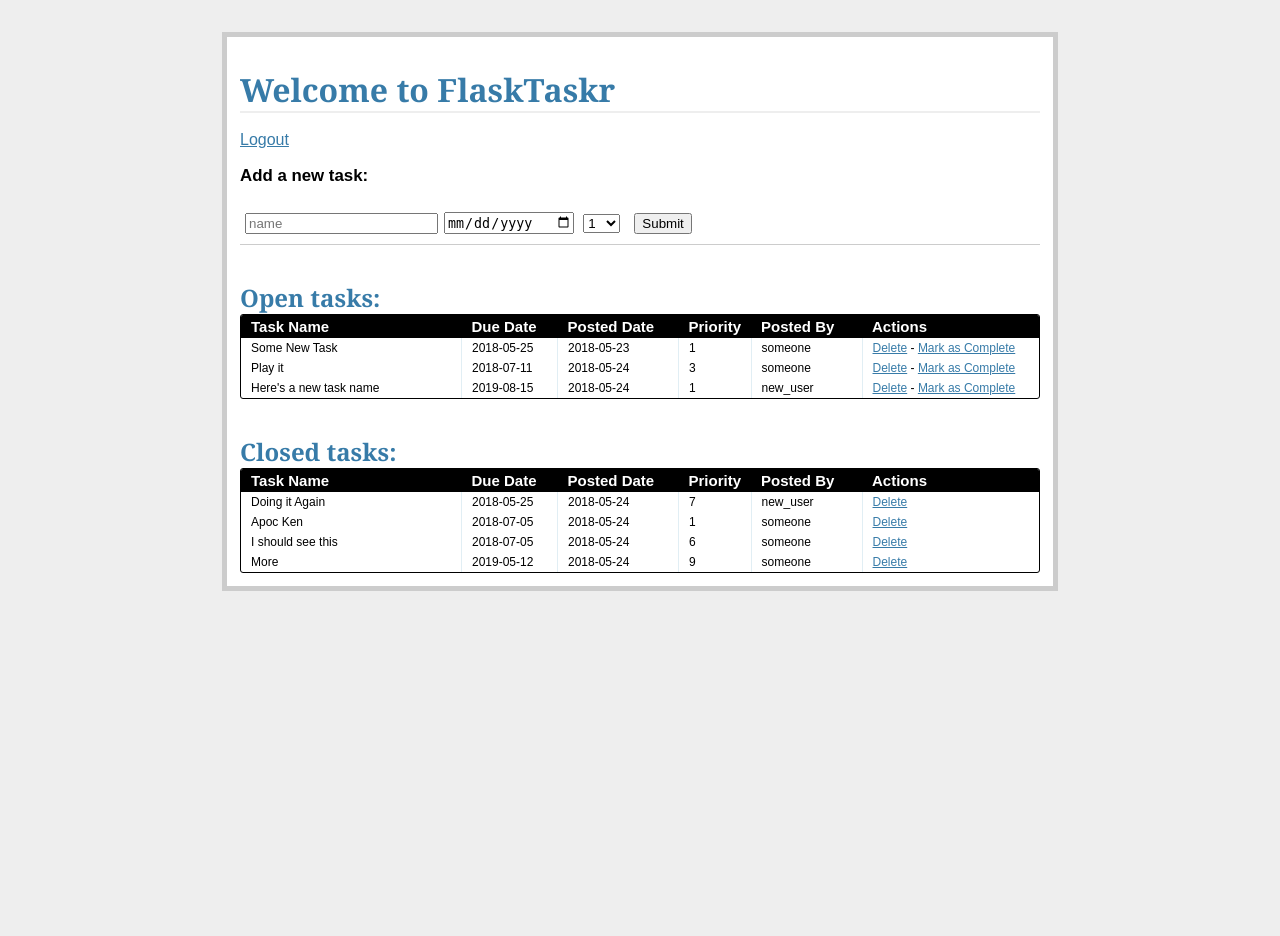
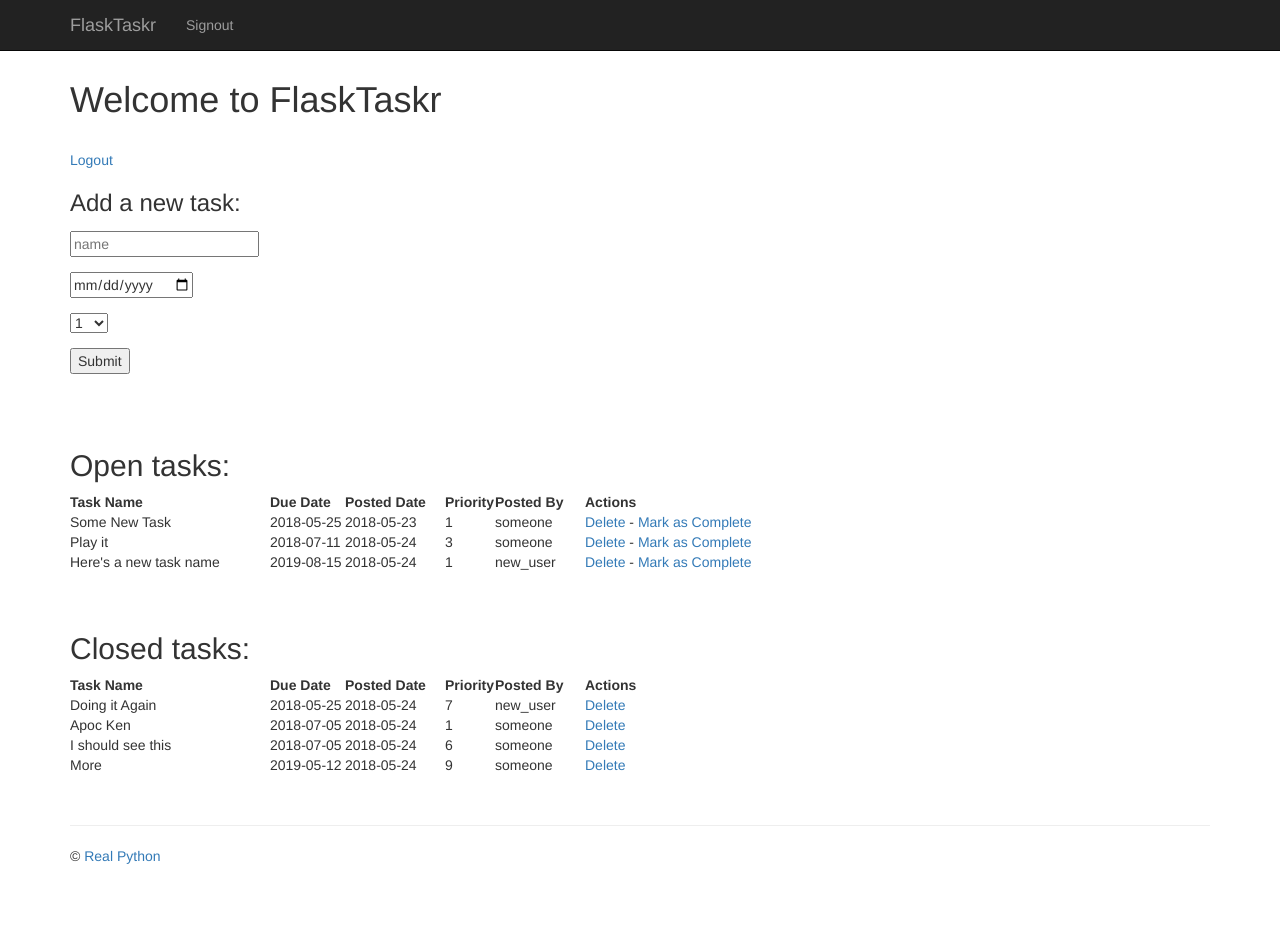
Before and after one commit to BizTheDad/flask-taskr-main, a Flask app: page /tasks/ in a window 1280 px wide. Before the commit the page ends 591 px from the top, so only its background shows below. Run offline with Flask 2, Linux system fonts and the light colour scheme; a user stored in the database is signed in; data comes from the database, SQL or seed files in the repository; both versions use the stored data as it was after the commit; some libraries are stand-ins or nearby versions.

Commit message:
Adding a lot of Style

```diff
--- a/project/static/css/main.css
+++ b/project/static/css/main.css
@@ -1,145 +1,17 @@
 body {
-  font-family: sans-serif;
-  background: #eee;
+  padding: 60px 0;
+  background: #ffffff;
 }
 
-a, h1, h2 {
-  color: #377BA8;
-}
-
-h1, h2 {
-  font-family: 'Georgia', serif;
-  margin: 0;
-}
-
-h1 {
-  border-bottom: 2px solid #eee;
-}
-
-h2 {
-  font-size: 1.5em;
-}
-
-label {
-  display: block;
-  font-weight: bold;
-}
-
-.page {
-  margin: 2em auto;
-  width: 50em;
-  border: 5px solid #ccc;
-  padding: 0.8em;
-  background: white;
-}
-
-.entries {
-  list-style: none;
-  margin: 0;
-  padding: 0;
-}
-
-.entries li {
-  margin: 0.8em 1.2em;
-}
-
-.entries li h2 {
-  margin-left: -1em;
-}
-
-.add-task {
-  font-size: 0.9em;
-  border-bottom: 1px solid #ccc;
-}
-.add-task dl {
-  font-weight: bold;
-}
-
-.metanav {
-  text-align: right;
-  font-size: 0.8em;
-  padding: 0.3em;
-  margin-bottom: 1em;
-  background: #fafafa;
-}
-
-.flash {
-  background: #CEE5F5;
-  padding: 0.5em;
+.footer {
+  padding-top: 30px;
 }
 
 .error {
   color: red;
   font-size: .8em;
-  background-color: #FFFFFF;
 }
 
 .input-group {
-  margin-bottom: 15px;
+  margin: 15px 0;
 }
-
-.inline-form .input-group{
-  display: inline-block;
-  margin: 10px 5px;
-}
-.input-group input {
-  width: 100%;
-}
-
-.datagrid table {
-  border-collapse: collapse;
-  text-align: left;
-  width: 100%;
-}
-
-.datagrid {
-  background: #fff;
-  overflow: hidden;
-  border: 1px solid #000000;
-  border-radius: 3px;
-}
-
-.datagrid table td, .datagrid table th {
-  padding: 3px 10px;
-}
-
-.datagrid table thead th {
-  background-color:#000000;
-  color:#FFFFFF;
-  font-size: 15px;
-  font-weight: bold;
-}
-.datagrid table thead th:first-child {
-  border: none;
-}
-
-.datagrid table tbody td {
-  color: #000000;
-  border-left: 1px solid #E1EEF4;
-  font-size: 12px;
-  font-weight: normal;
-}
-
-.datagrid table tbody .alt td {
-  background: #E1EEF4;
-  color: #000000;
-}
-
-.datagrid table tbody td:first-child {
-  border-left: none;
-}
-
-.datagrid table tbody tr:last-child td {
-  border-bottom: none;
-}
-
-.button {
-  background-color:#000;
-  display:inline-block;
-  color:#ffffff;
-  font-size:13px;
-  padding:3px 12px;
-  margin: 0;
-  text-decoration:none;
-  position:relative;
-}
--- a/project/templates/_base.html
+++ b/project/templates/_base.html
@@ -1,30 +1,64 @@
 <!DOCTYPE html>
-<html>
+<html lang="en">
   <head>
-    <title>Welcome to FlaskTaskr</title>
+    <meta charset="utf-8">
+    <meta http-equiv="X-UA-Compatible" content="IE=edge">
+    <meta name="viewport" content="width=device-width, initial-scale=1">
+    <meta name="description" content="">
+    <meta name="author" content="">
+    <title>Welcome to FlaskTaskr!!!</title>
+    <!-- styles -->
+    <link href="//maxcdn.bootstrapcdn.com/bootswatch/3.3.4/yeti/bootstrap.min.css" rel="stylesheet">
     <link rel="stylesheet" href="{{ url_for('static', filename='css/main.css') }}">
-
   </head>
   <body>
-    <div class="page">
+
+    <div class="navbar navbar-inverse navbar-fixed-top" role="navigation">
+      <div class="container">
+        <div class="navbar-header">
+          <button type="button" class="navbar-toggle" data-toggle="collapse" data-target=".navbar-collapse">
+            <span class="sr-only">Toggle navigation</span>
+            <span class="icon-bar"></span>
+            <span class="icon-bar"></span>
+            <span class="icon-bar"></span>
+          </button>
+          <a class="navbar-brand" href="/">FlaskTaskr</a>
+        </div>
+        <div class="collapse navbar-collapse">
+          <ul class="nav navbar-nav">
+            {% if not session.logged_in %}
+              <li><a href="/register">Signup</a></li>
+            {% else %}
+              <li><a href="/logout">Signout</a></li>
+            {% endif %}
+          </ul>
+        </div><!--/.nav-collapse -->
+      </div>
+    </div>
+
+    <div class="container">
+      <div class="content">
 
         {% for message in get_flashed_messages() %}
-      <div class="flash">
-        {{ message }}
-      </div>
+          <div class="alert alert-success">{{ message }}</div>
         {% endfor %}
 
         {% if error %}
-      <div class="error">
-        <strong>Error:</strong> {{ error }}
-      </div>
+          <div class="error"><strong>Error:</strong> {{ error }}</div>
         {% endif %}
-
-      <br>
 
         {% block content %}
         {% endblock %}
 
       </div>
+      <div class="footer">
+        <hr>
+        <p>&copy; <a href="https://www.realpython.com">Real Python</a></p>
+      </div>
+    </div><!-- /.container -->
+
+    <!-- scripts -->
+    <script src="//code.jquery.com/jquery-1.11.3.min.js"></script>
+    <script src="//maxcdn.bootstrapcdn.com/bootstrap/3.3.4/js/bootstrap.min.js"></script>
   </body>
 </html>
--- a/project/test.py
+++ b/project/test.py
@@ -27,7 +27,6 @@ class AllTests(unittest.TestCase):
     def tearDown(self):
         db.session.remove()
         db.drop_all()
-
 
     ########################
     #### helper methods ####
@@ -60,7 +59,6 @@ class AllTests(unittest.TestCase):
             posted_date='02/04/2015',
             status='1'
         ), follow_redirects=True)
-
 
     ###############
     #### tests ####
--- a/project/views.py
+++ b/project/views.py
@@ -71,8 +71,6 @@ def login():
                 return redirect(url_for('tasks'))
             else:
                 error = 'Invalid username or password'
-        else:
-            error = 'Both fields are required'
     return render_template('login.html', form=form, error=error)
 
 
```
Also changed, not shown: project/test.db, project/test_tasks.py (added), project/test_users.py (added), 1 other file. Lines whose indentation alone changed are shown as unchanged.
